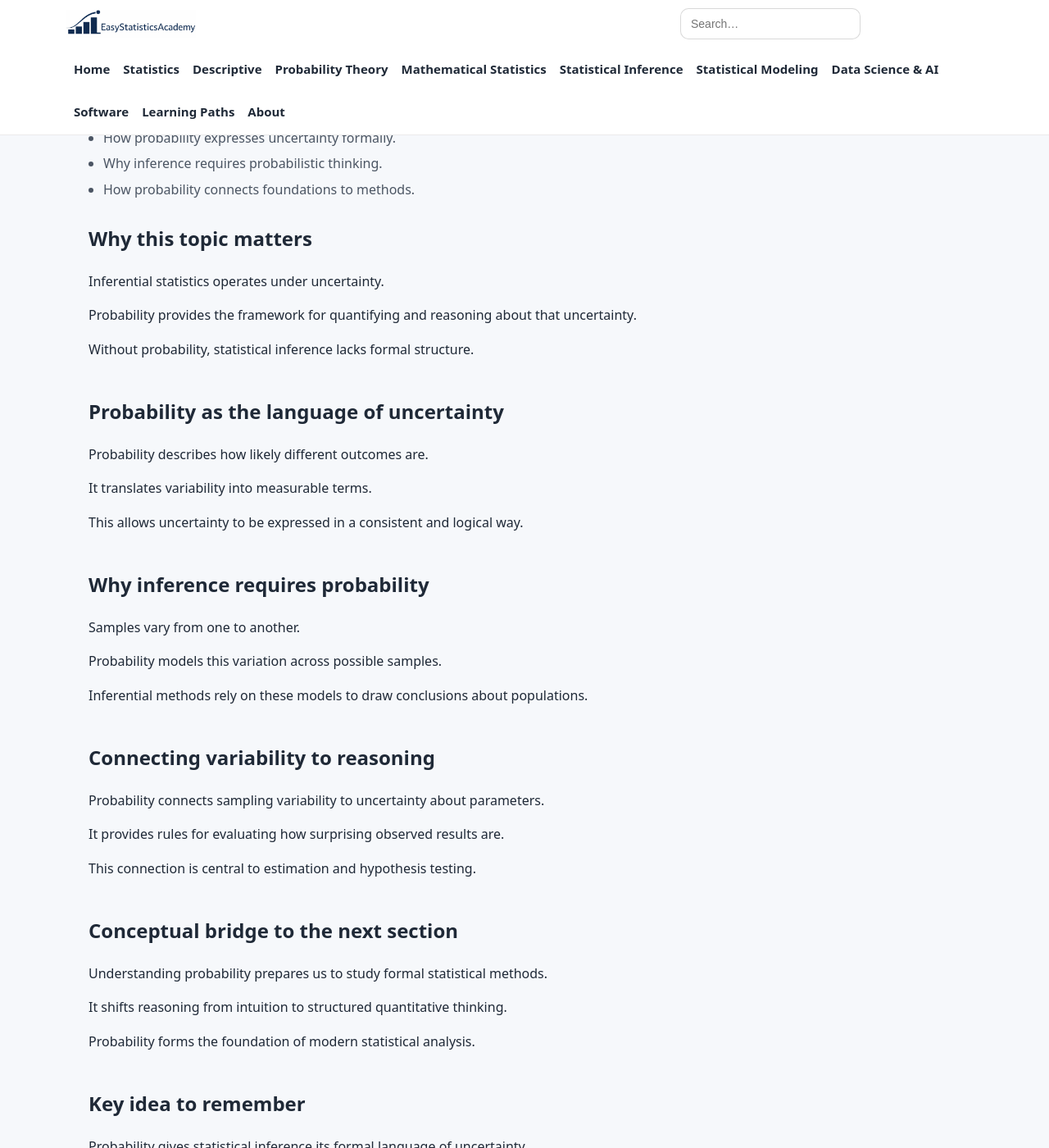
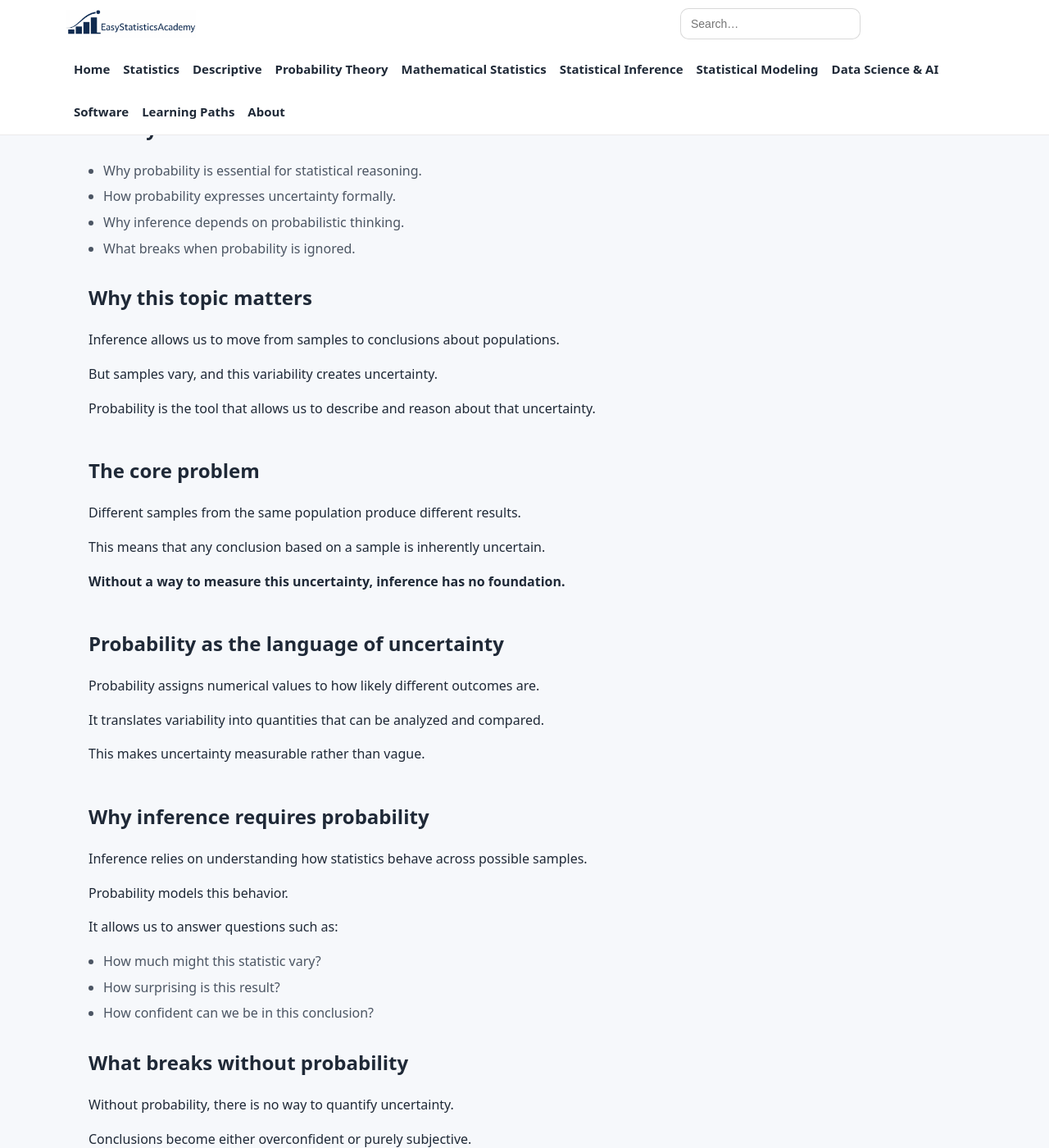
Before and after one commit to ammar-homaida-statistics/easystatisticsacademy, a Jekyll site: the page built from foundations/why-probability-is-needed/index.md, in a window 1280 px wide and 1400 px high, scrolled down 497 px. Shown: the whole window at 82% size. Built offline with Jekyll 4.4.1, drawn with Linux system fonts in a browser that asks for light colours; some of the changed text lies outside the part shown.

Commit message:
Revise content on probability and inference

```diff
--- a/foundations/why-probability-is-needed/index.md
+++ b/foundations/why-probability-is-needed/index.md
@@ -19,10 +19,13 @@ lesson_order: 31
   <div class="hero-card">
     <h1>Why Probability Is Needed</h1>
 
+    <div style="background:#fff3cd; border:1px solid #ffeeba; padding:12px 14px; margin:14px 0; border-radius:8px;">
+      <strong>🚧 Under Construction</strong> — Formal probability rules and distributions will be introduced in the next section.
+    </div>
+
     <p class="lead">
-      This lesson explains why probability serves as the language of uncertainty,
-      why statistical inference depends on probability, and how it forms a bridge
-      to the next section of study.
+      Inferential statistics requires reasoning under uncertainty.
+      Probability provides the formal language that makes this reasoning possible.
     </p>
 
     <p class="muted-mini">
@@ -31,6 +34,8 @@ lesson_order: 31
   </div>
 </section>
 
+
+
 <section class="section">
   <div class="content-narrow">
     <h2>What you will learn</h2>
@@ -38,142 +43,213 @@ lesson_order: 31
     <ul class="bullets">
       <li>Why probability is essential for statistical reasoning.</li>
       <li>How probability expresses uncertainty formally.</li>
-      <li>Why inference requires probabilistic thinking.</li>
-      <li>How probability connects foundations to methods.</li>
+      <li>Why inference depends on probabilistic thinking.</li>
+      <li>What breaks when probability is ignored.</li>
     </ul>
   </div>
 </section>
+
+
 
 <section class="section">
   <div class="content-narrow">
     <h2>Why this topic matters</h2>
 
     <p>
-      Inferential statistics operates under uncertainty.
+      Inference allows us to move from samples
+      to conclusions about populations.
     </p>
 
     <p>
-      Probability provides the framework for quantifying
-      and reasoning about that uncertainty.
+      But samples vary,
+      and this variability creates uncertainty.
     </p>
 
     <p>
-      Without probability, statistical inference
-      lacks formal structure.
+      Probability is the tool that allows us
+      to describe and reason about that uncertainty.
     </p>
   </div>
 </section>
+
+
+
+<section class="section">
+  <div class="content-narrow">
+    <h2>The core problem</h2>
+
+    <p>
+      Different samples from the same population
+      produce different results.
+    </p>
+
+    <p>
+      This means that any conclusion based on a sample
+      is inherently uncertain.
+    </p>
+
+    <p style="font-weight:600;">
+      Without a way to measure this uncertainty,
+      inference has no foundation.
+    </p>
+  </div>
+</section>
+
+
 
 <section class="section">
   <div class="content-narrow">
     <h2>Probability as the language of uncertainty</h2>
 
     <p>
-      Probability describes how likely different outcomes are.
+      Probability assigns numerical values
+      to how likely different outcomes are.
     </p>
 
     <p>
-      It translates variability into measurable terms.
+      It translates variability into quantities
+      that can be analyzed and compared.
     </p>
 
     <p>
-      This allows uncertainty to be expressed
-      in a consistent and logical way.
+      This makes uncertainty measurable
+      rather than vague.
     </p>
   </div>
 </section>
+
+
 
 <section class="section">
   <div class="content-narrow">
     <h2>Why inference requires probability</h2>
 
     <p>
-      Samples vary from one to another.
+      Inference relies on understanding
+      how statistics behave across possible samples.
     </p>
 
     <p>
-      Probability models this variation
+      Probability models this behavior.
+    </p>
+
+    <p>
+      It allows us to answer questions such as:
+    </p>
+
+    <ul class="bullets">
+      <li>How much might this statistic vary?</li>
+      <li>How surprising is this result?</li>
+      <li>How confident can we be in this conclusion?</li>
+    </ul>
+  </div>
+</section>
+
+
+
+<section class="section">
+  <div class="content-narrow">
+    <h2>What breaks without probability</h2>
+
+    <p>
+      Without probability, there is no way
+      to quantify uncertainty.
+    </p>
+
+    <p>
+      Conclusions become either overconfident
+      or purely subjective.
+    </p>
+
+    <p style="font-weight:600;">
+      Without probability, inference becomes guesswork.
+    </p>
+  </div>
+</section>
+
+
+
+<section class="section">
+  <div class="content-narrow">
+    <h2>Conceptual example</h2>
+
+    <p>
+      Suppose a sample shows that 60% of individuals
+      prefer a product.
+    </p>
+
+    <p>
+      Is this strong evidence about the population,
+      or could it be due to sampling variability?
+    </p>
+
+    <p>
+      Probability provides the framework
+      for answering that question.
+    </p>
+  </div>
+</section>
+
+
+
+<section class="section">
+  <div class="content-narrow">
+    <h2>From variability to probability</h2>
+
+    <p>
+      Earlier lessons showed that statistics vary
+      from sample to sample.
+    </p>
+
+    <p>
+      Probability formalizes this variation
       across possible samples.
     </p>
 
     <p>
-      Inferential methods rely on these models
-      to draw conclusions about populations.
+      This connection turns intuition
+      into structured reasoning.
     </p>
   </div>
 </section>
 
-<section class="section">
-  <div class="content-narrow">
-    <h2>Connecting variability to reasoning</h2>
 
-    <p>
-      Probability connects sampling variability
-      to uncertainty about parameters.
-    </p>
-
-    <p>
-      It provides rules for evaluating
-      how surprising observed results are.
-    </p>
-
-    <p>
-      This connection is central
-      to estimation and hypothesis testing.
-    </p>
-  </div>
-</section>
-
-<section class="section">
-  <div class="content-narrow">
-    <h2>Conceptual bridge to the next section</h2>
-
-    <p>
-      Understanding probability prepares us
-      to study formal statistical methods.
-    </p>
-
-    <p>
-      It shifts reasoning from intuition
-      to structured quantitative thinking.
-    </p>
-
-    <p>
-      Probability forms the foundation
-      of modern statistical analysis.
-    </p>
-  </div>
-</section>
 
 <section class="section section-soft">
   <div class="content-narrow">
     <h2>Key idea to remember</h2>
 
     <p>
-      Probability gives statistical inference
-      its formal language of uncertainty.
+      Probability makes uncertainty measurable.
+      Without it, statistical inference cannot function.
     </p>
   </div>
 </section>
+
+
 
 <section class="section section-next">
   <div class="content-narrow">
     <h2>Simple summary</h2>
 
     <p>
-      Probability allows us to reason formally about uncertainty.
-      It underlies all inferential statistical methods.
+      Probability provides the mathematical language
+      needed to reason about uncertainty.
+      It underlies all methods of statistical inference.
     </p>
   </div>
 </section>
+
+
 
 <section class="section section-next">
   <div class="content-narrow">
     <h2>What comes next</h2>
 
     <p>
-      The next lesson reviews <strong>common statistical misconceptions</strong>
-      that lead to overconfidence and misuse of data.
+      The next lesson examines <strong>common statistical misconceptions</strong>,
+      showing how misunderstanding uncertainty
+      leads to incorrect conclusions.
     </p>
 
     <a class="btn btn-primary" href="/foundations/common-statistical-misconceptions/">
```
Also changed, not shown: other parts of foundations/why-probability-is-needed/index.md (+6 -0 lines).
